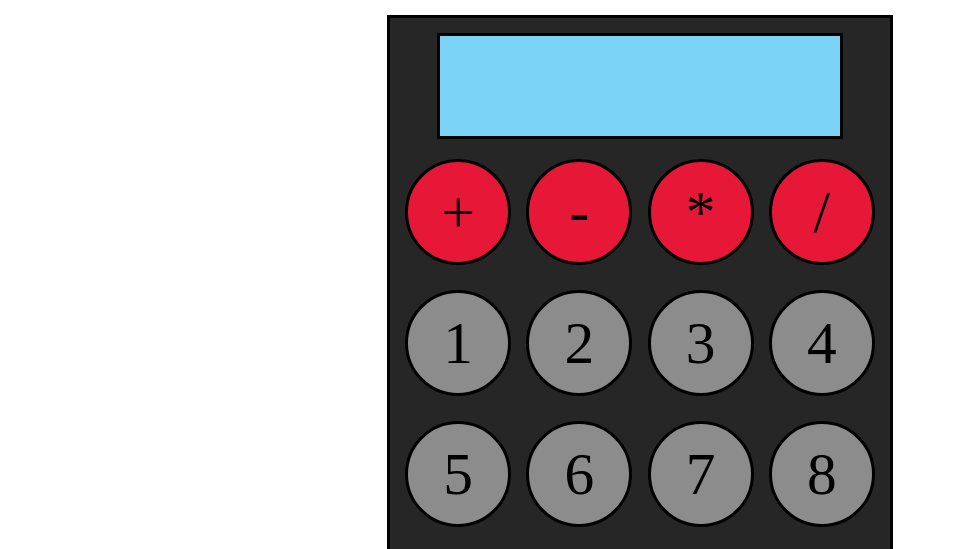
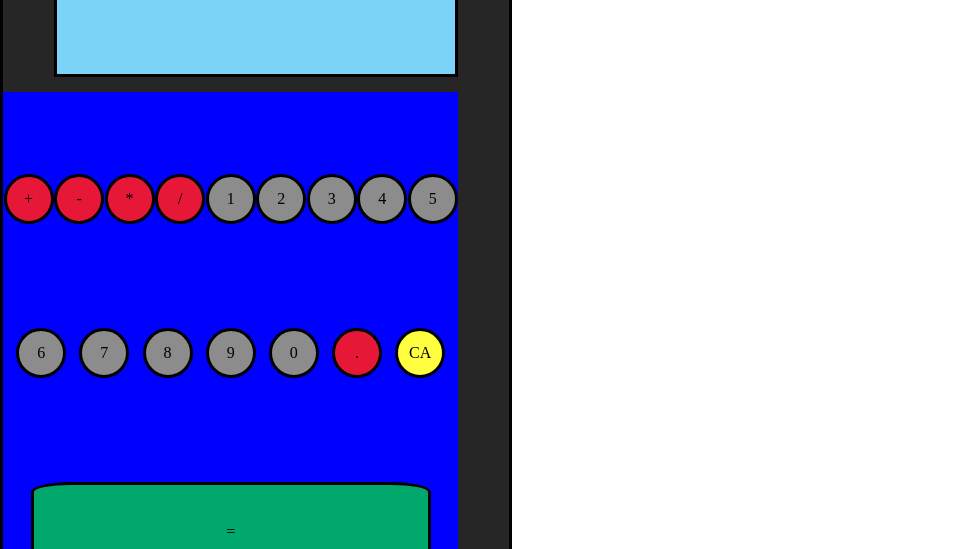
Before and after one commit to rafasc42/calculator, a plain HTML site: page index.html in a window 1280 px wide. Shown: the part 85-634 px from the top of the page, without its empty margins (0-956 px from the left). Drawn offline with Linux system fonts and the light colour scheme.

Commit message:
re-sizing the calculator

```diff
--- a/styles.css
+++ b/styles.css
@@ -1,48 +1,56 @@
 *{
     margin: 0;
     padding: 0;
-    font-size: 1.3em;
+    box-sizing: border-box;
 }
 
 body{
-    display: flex;
-    justify-content: center;
-    align-items: center;
-    flex-direction: column;
-}
-
-h1{
-    margin: 30px 0 30px 0;
+    height: 100%;
+    width: 100%;
 }
 
 #calculator{
-    width: 500px;
-    height: 800px;
+    width: 40vw;
+    height: 90vh;
     border: solid black;
     flex-direction: column;
+    justify-content: center;
+    align-items: space-between;
     overflow: hidden;
     background-color: #262626;
 }
 
 #firstPart{
-    padding: 15px;
-    margin-bottom: 5px;
+    height: 15%;
+    margin: 15px 0;
     display: flex;
     justify-content: center;
 }
 
+#display{
+    width: 80%;
+    height: 100%;
+    border: solid black;
+    display: flex;
+    justify-content: end;
+    background-color: #7bd3f7;
+}
+
 #secondPart{
+    width: 90%;
+    height: 80%;
     display: flex;
     flex-wrap: wrap;
     align-content: space-evenly;
     justify-content: space-evenly;
+    background-color: blue;
 }
 
 .button{
     float: left;
     clear: both;
-    width: 100px;
-    height: 100px;
+    width: 50px;
+    height: 50px;
     border: solid black;
     border-radius: 50%;
     margin-bottom: 5%;
@@ -64,15 +72,7 @@ h1{
     background-color: #00a86b;
 }
 
-#display{
-    width: 400px;
-    height: 100px;
-    border: solid black;
-    display: flex;
-    justify-content: end;
-    align-items: flex-end;
-    background-color: #7bd3f7;
-}
+
 
 #equals{
     float: right;
```
Also changed, not shown: index.html (indentation only).
